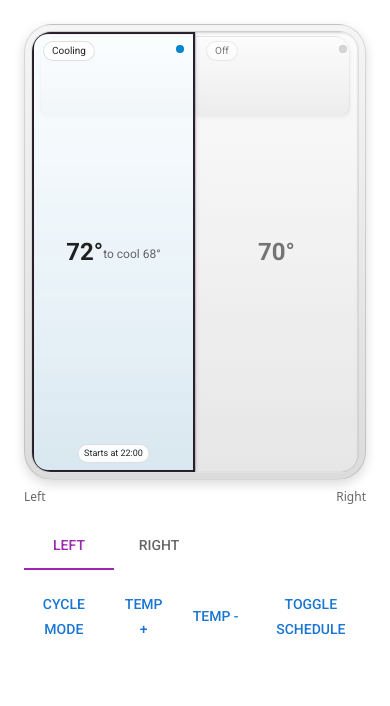
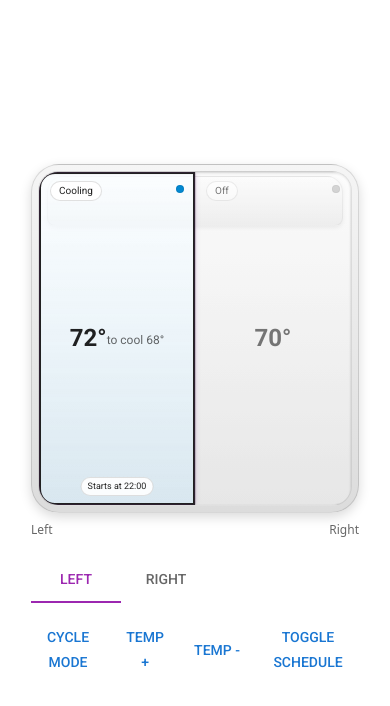
Before and after one commit to jonm01/bed-zones, a Next.js app: page / in a window 390 px wide. Shown: the top 706 px of the page. Built offline with nearby package versions, Linux system fonts and the light colour scheme; what @mui/material-nextjs would draw is missing.

Commit message:
style: make demo mobile-friendly and reduce bed height

```diff
--- a/src/components/BedDemo.tsx
+++ b/src/components/BedDemo.tsx
@@ -44,14 +44,17 @@ export default function BedDemo() {
   };
 
   return (
-    <Stack spacing={2} sx={{ p: 3 }}>
+    <Stack
+      spacing={2}
+      sx={{ p: 2, maxWidth: 360, mx: 'auto', height: '100vh', justifyContent: 'center' }}
+    >
       <BedDualZone
         left={left}
         right={right}
         editingSide={editing}
         onSideClick={(s) => setEditing(s)}
         labels={{ left: 'Left', right: 'Right' }}
-        width={420}
+        width={360}
       />
 
       <Tabs
--- a/src/components/BedDualZone.tsx
+++ b/src/components/BedDualZone.tsx
@@ -154,7 +154,7 @@ export function BedDualZone({
             theme.palette.mode === 'dark'
               ? '0 4px 12px rgba(0,0,0,0.5)'
               : '0 4px 12px rgba(0,0,0,0.15)',
-          aspectRatio: '3 / 4',
+          aspectRatio: '3 / 3.2',
           overflow: 'hidden',
         }}
       >
@@ -182,7 +182,7 @@ export function BedDualZone({
               top: 4,
               left: 8,
               right: 8,
-              height: '18%',
+              height: '15%',
               borderRadius: '16px 16px 8px 8px',
               background:
                 theme.palette.mode === 'dark'
```
